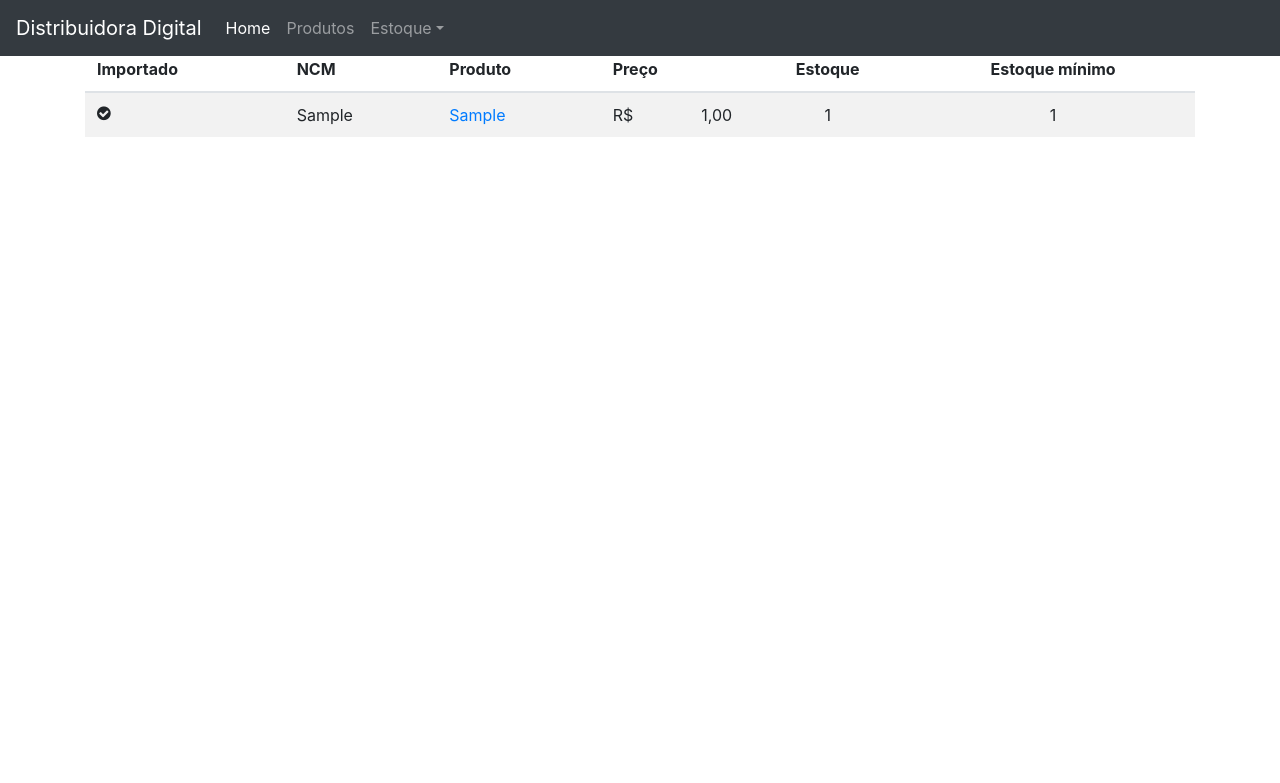
After one commit to pedrolaraburu/distribuidora-digital, a Django app: page /produto/ in a window 1280 px wide. The commit adds this page. Shown: the top 783 px of the page. Run offline with Django 4.2, Linux system fonts and the light colour scheme; tables that the repository leaves empty hold one stand-in row (values such as "Sample post"); some libraries are stand-ins or nearby versions.

Commit message:
Adicionando Lista de produtos

```diff
--- a/projeto/core/templates/base.html
+++ b/projeto/core/templates/base.html
@@ -11,10 +11,15 @@
     <!-- Font-awesome -->
     <link rel="stylesheet" href="https://stackpath.bootstrapcdn.com/font-awesome/4.7.0/css/font-awesome.min.css">
 
+
     <!-- Select2 -->
     <link href="https://cdnjs.cloudflare.com/ajax/libs/select2/4.0.6-rc.0/css/select2.min.css" rel="stylesheet" />
 
-
+    <style>
+        body {
+            margin-top: 60px;
+        }
+    </style>
     {% block css %}{% endblock css %}
 
   </head>
--- /dev/null
+++ b/projeto/produto/templates/produto_list.html
@@ -0,0 +1,48 @@
+{% extends "base.html" %}
+
+{% block content %}
+
+<div class="page-header">
+    <h2><i class="fa fa-user"></i>Lista de produtos</h2>
+
+    {% if object_list %}
+
+      <table class="table table-striped">
+        <thead>
+          <tr>
+            <th>Importado</th>
+            <th>NCM</th>
+            <th>Produto</th>
+            <th>Preço</th>
+            <th class="text-center">Estoque</th>
+            <th class="text-center">Estoque mínimo</th>
+          </tr>
+        </thead>
+        <tbody>
+          {% for object in object_list %}
+            <tr>
+              <td>
+                {% if object.importado %}
+                  <i class="fa fa-check-circle ok"></i>
+                {% else %}
+                  <i class="fa fa-minus-circle no"></i>
+                {% endif %}
+              </td>
+              <td>{{ object.ncm }}</td>
+              <td>
+                <a href="{{ object.get_absolute_url }}">{{ object.produto }}</a>
+              </td>
+              <td>R$<span class="pull-right">{{ object.preco }}</span></td>
+              <td class="text-center">{{ object.estoque }}</td>
+              <td class="text-center">{{ object.estoque_minimo }}</td>
+            </tr>
+          {% endfor %}
+        </tbody>
+      </table>
+    {% else %}
+      <p class="alert alert-warning">Sem itens na lista.</p>
+    {% endif %}
+
+  </div>
+
+{% endblock content %}
--- /dev/null
+++ b/projeto/produto/urls.py
@@ -0,0 +1,8 @@
+from django.urls import path
+from projeto.produto import views as v
+
+app_name = 'produto'
+
+urlpatterns = [
+    path('', v.produto_list, name='produto_list')
+]
--- a/projeto/produto/views.py
+++ b/projeto/produto/views.py
@@ -1,3 +1,11 @@
 from django.shortcuts import render
+from .models import Produto
+
 
 # Create your views here.
+
+def produto_list(request):
+    template_name='produto_list.html'
+    objects = Produto.objects.all()
+    context={'object_list': objects}
+    return render(request, template_name, context)
--- a/projeto/urls.py
+++ b/projeto/urls.py
@@ -18,5 +18,6 @@ from django.urls import path, include
 
 urlpatterns = [
     path('', include('projeto.core.urls')),
+    path('produto/', include('projeto.produto.urls')),
     path('admin/', admin.site.urls),
 ]
```
Also changed, not shown: README.md.
